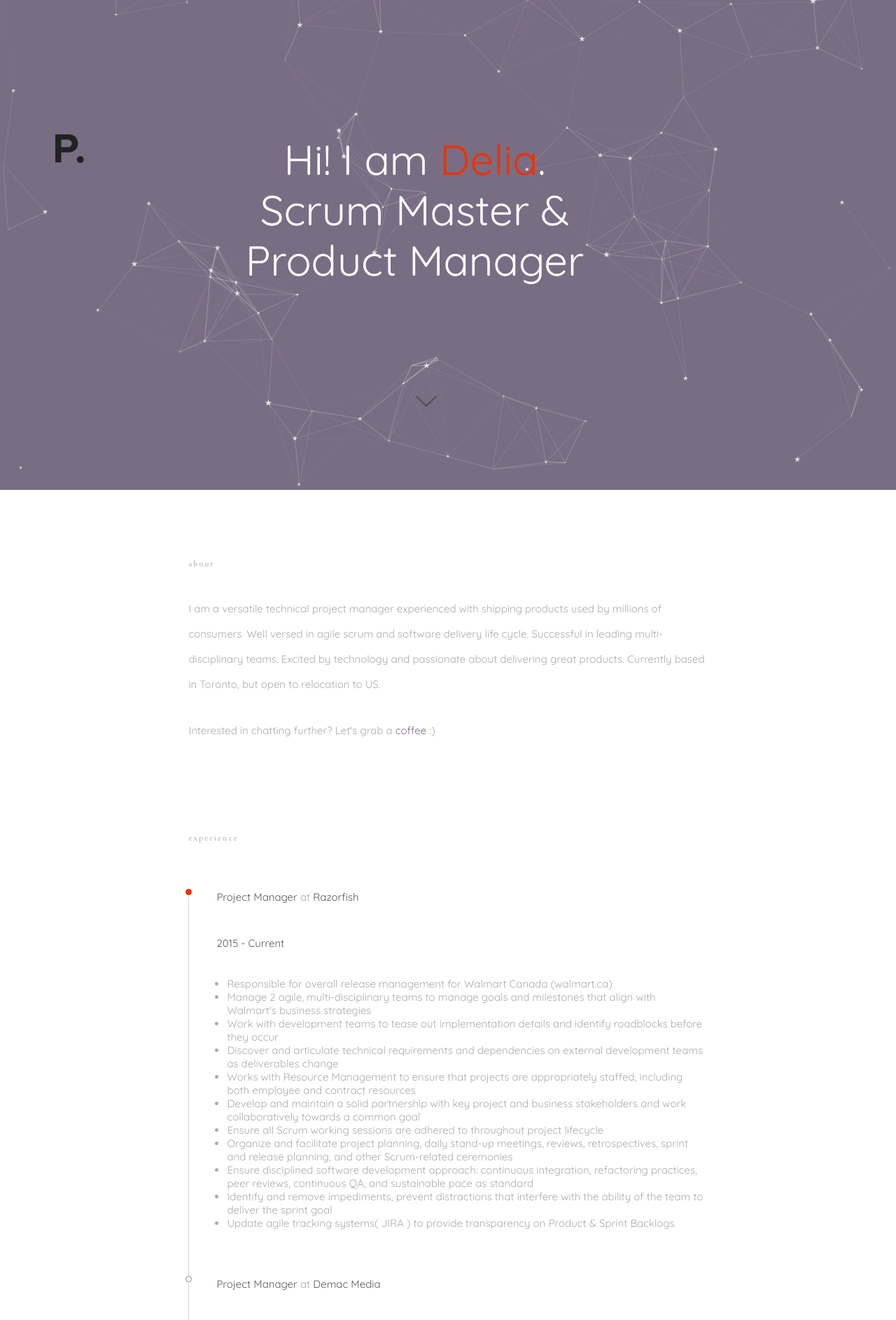
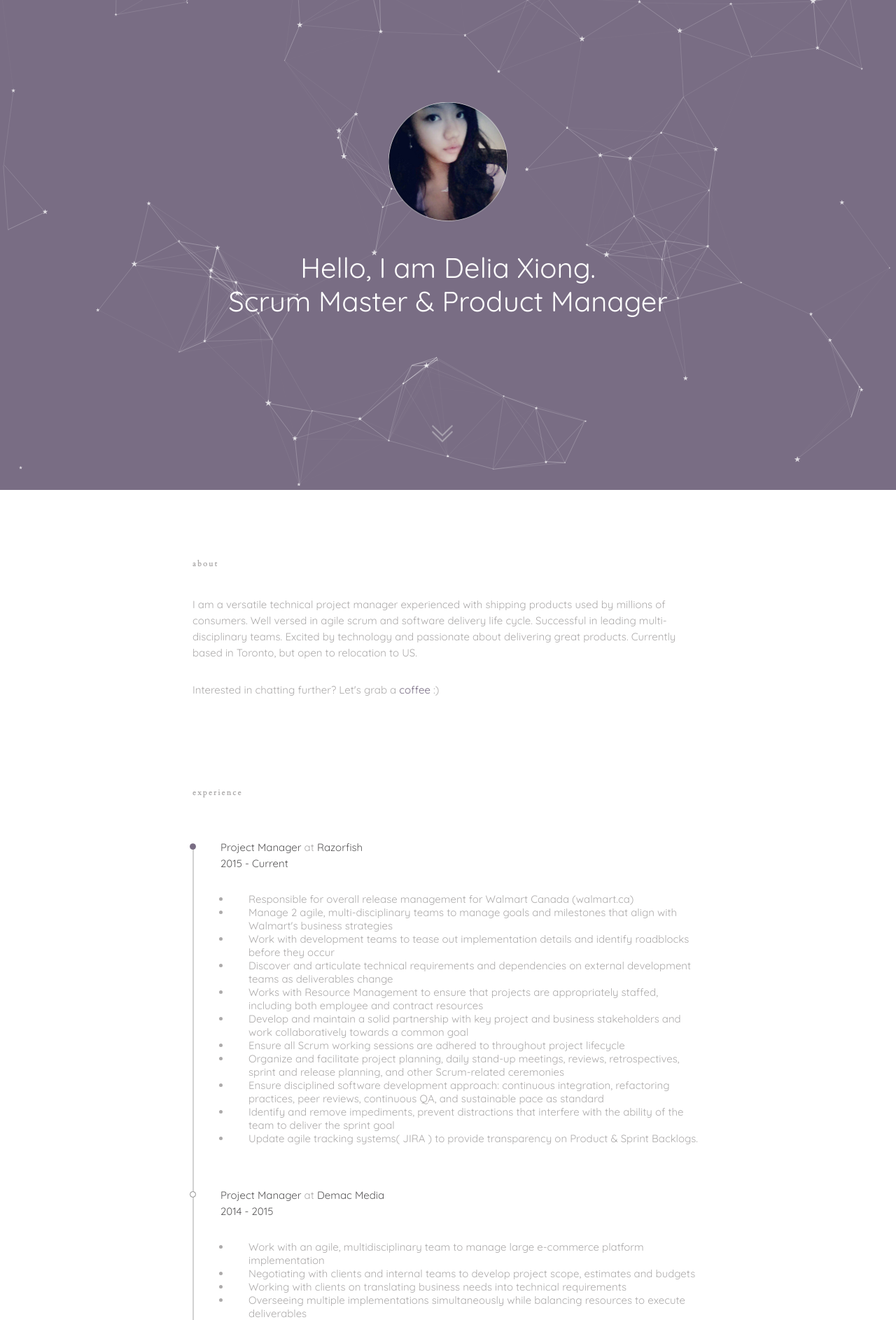
Before and after one commit to shan-du/dx-portfolio, a web app: file new.html in a window 1280 px wide. Shown: the part 100-1986 px from the top of the page at 70% size. Run offline with its HTML, style and script files only (its server is not run), Linux system fonts and the light colour scheme.

Commit message:
0.6.0: added mugshot, updated lots images (i.e. arrows, logo, etc), several style updates

```diff
--- a/css/main.css
+++ b/css/main.css
@@ -1 +1 @@
-.hero{background-color:#796D84;background-image:none}.hero h1{color:white;text-align:center}.timeline:before{left:14px}.timeline .entry .time,.timeline .entry .content{width:100%}.timeline .entry .content{padding-left:40px}@media only screen and (min-width:992px){.timeline:before{left:9px}}a{color:#796D84;font-family:Quicksand,Helvetica,Arial,sans-serif;font-size:15px}a:hover,a:focus,a:active{color:#796D84;font-family:Quicksand,Helvetica,Arial,sans-serif;font-size:15px;color:#595859;text-decoration:underline}section h1{font-family:Quicksand,Helvetica,Arial,sans-serif}section h2{color:#ADABAB;font-family:Cardo,'Times New Roman',serif;font-size:11px}section p,section ul{color:#ADABAB;font-family:Quicksand,Helvetica,Arial,sans-serif;font-size:15px}section p span,section ul span{color:#595859;font-size:15px}section ul{list-style:initial;margin-left:15px}footer{text-align:center}.hero canvas{position:absolute;top:0;z-index:0}.scroll-to{left:48%;z-index:10}
+p{line-height:23px}footer{border-top-width:2px}#side-nav a{color:#ADABAB;font-family:Cardo,'Times New Roman',serif;font-size:13px}#side-nav a:after{top:6px}#side-nav a.active:after,#side-nav a:hover:after,#side-nav a:focus:after{top:4px}#side-nav #top:after{top:6px}#side-nav #top:hover:after,#side-nav #top:focus:after{top:8px}#side-nav li{margin-bottom:17px}.hero{background-color:#796D84;background-image:none}.hero h1{color:white;font-size:40px;line-height:1.2;text-align:center}.timeline:before{width:2px}.timeline .entry .time,.timeline .entry .content{width:100%}.timeline .entry .content{padding-left:40px}a{color:#796D84;font-family:Quicksand,Helvetica,Arial,sans-serif;font-size:15px}a:hover,a:focus,a:active{color:#595859;text-decoration:underline}section h1{font-family:Quicksand,Helvetica,Arial,sans-serif}section h2{color:#ADABAB;font-family:Cardo,'Times New Roman',serif;font-size:11px}section p,section ul{color:#ADABAB;font-family:Quicksand,Helvetica,Arial,sans-serif;font-size:15px}section p span,section ul span{color:#595859;font-size:15px}section ul{list-style:initial;margin-left:15px}section ul li{padding-left:25px}footer{text-align:center}.hero h1{margin-top:35px}.hero canvas{position:absolute;top:0;z-index:0}.hero .mugshot{display:block;margin:0 auto;width:170px}.scroll-to{left:46%;z-index:10}.timeline .time p:first-child{padding-bottom:0}
--- /dev/null
+++ b/css/royal-purple.css
@@ -0,0 +1 @@
+.highlight{color:#ed3200}#side-nav a.active:after,#side-nav a:hover:after{border:2px solid #796D84}#side-nav #top:hover:after{border-left:4px solid #796D84;border-top:4px solid #796D84}.bar-fill{background:#796D84}.timeline .entry .time.on:before{border:1px solid #796D84;background:#796D84}.button{border-bottom:2px solid #796D84}#submit{border-bottom:2px solid #796D84}
--- a/less/main.less
+++ b/less/main.less
@@ -1,19 +1,61 @@
 @import "variables.less";
 
 /* ********** Overwrites style.css ********** */
+p {
+	line-height:23px;
+}
+
+footer {
+	border-top-width:2px;
+}
+
+#side-nav {
+	a {
+		.navText;
+
+		&:after {
+			top:6px;
+		}
+
+		&.active, &:hover, &:focus {
+			&:after {
+				top:4px;
+			}
+		}
+	}
+
+	#top {
+		&:after {
+			top:6px;
+		}
+
+		&:hover, &:focus {
+			&:after {
+				top:8px;
+			}
+		}
+	}
+
+	li {
+		margin-bottom:17px;
+	}
+}
+
 .hero {
 	background-color:@purple;
 	background-image:none;
 
 	h1 {
 		color:white;
+		font-size:40px;
+		line-height:1.2;
 		text-align:center;
 	}
 }
 
 .timeline {
 	&:before {
-		left:14px;
+		width:2px;
 	}
 
 	.entry {
@@ -27,12 +69,6 @@
 	}
 }
 
-/* Medium Devices, Desktops */
-@media only screen and (min-width : 992px) {
-	.timeline:before {
-		left:9px;
-	}
-}
 
 /* ********** Overwrites framework.css ********** */
 
@@ -67,6 +103,10 @@ section {
 	ul {
 		list-style:initial;
 		margin-left:15px;
+
+		li {
+			padding-left:25px;
+		}
 	}
 }
 
@@ -75,14 +115,32 @@ footer {
 }
 
 .hero {
+	h1 {
+		margin-top:35px;
+	}
+
 	canvas {
 		position:absolute;
 		top:0;
 		z-index:0;
 	}
+
+	.mugshot {
+		display:block;
+		margin:0 auto;
+		width:170px;
+	}
 }
 
 .scroll-to {
-	left:48%;
+	left:46%;
 	z-index:10;
 }
+
+.timeline {
+	.time {
+		p:first-child {
+			padding-bottom:0;
+		}
+	}
+}
--- /dev/null
+++ b/less/royal-purple.less
@@ -0,0 +1,34 @@
+@purple:#796D84;
+@ruby-red:#ed3200;
+
+/* =Color Options
+-------------------------------------------------------------- */
+.highlight {
+	color: @ruby-red;
+}
+
+#side-nav a.active:after, #side-nav a:hover:after {
+	border: 2px solid @purple;
+}
+
+#side-nav #top:hover:after {
+	border-left: 4px solid @purple;
+	border-top: 4px solid @purple;
+}
+
+.bar-fill {
+	background: @purple;
+}
+
+.timeline .entry .time.on:before {
+	border: 1px solid @purple;
+	background: @purple;
+}
+
+.button {
+	border-bottom: 2px solid @purple;
+}
+
+#submit {
+	border-bottom: 2px solid @purple;
+}
--- a/less/variables.less
+++ b/less/variables.less
@@ -42,7 +42,6 @@
 }
 
 .boldLinkText() {
-	.linkText;
 	color:@dark-gray;
 	text-decoration:underline;
 }
--- a/new.html
+++ b/new.html
@@ -28,25 +28,27 @@
 	<link href='https://fonts.googleapis.com/css?family=Quicksand' rel='stylesheet' type='text/css'>
 
 	<!-- Styles -->
-	<link rel="stylesheet" type="text/css" href="css/bootstrap.min.css"/>
+	<!-- <link rel="stylesheet" type="text/css" href="css/bootstrap.min.css"/> -->
 	<link rel="stylesheet" type="text/css" href="css/framework.css"/>
 	<link rel="stylesheet" type="text/css" href="css/style.css"/>
 
 	<!-- Colors -->
-	<link rel="stylesheet" type="text/css" href="css/colors/ruby-red.css" media="screen">
+	<link rel="stylesheet" type="text/css" href="css/royal-purple.css" media="screen">
+	<!-- <link rel="alternate stylesheet" type="text/css" href="css/colors/ruby-red.css" media="screen"> -->
 	<!-- <link rel="alternate stylesheet" type="text/css" href="css/colors/aqua-blue.css" media="screen"> -->
 	<!-- <link rel="alternate stylesheet" type="text/css" href="css/colors/mint-green.css" media="screen"> -->
 	<!-- <link rel="alternate stylesheet" type="text/css" href="css/colors/rose-pink.css" media="screen"> -->
 	<!-- <link rel="alternate stylesheet" type="text/css" href="css/colors/sunflower-yellow.css" media="screen"> -->
 
 	<link rel="stylesheet" type="text/css" href="css/main.css"/>
+
 	<!-- Javascript -->
 	<script src="js/modernizr.js"></script>
 	<script src="js/jquery.js"></script>
-	<script src="js/vendor/bootstrap.min.js"></script>
+	<!-- <script src="js/vendor/bootstrap.min.js"></script> -->
 	<script src="js/vendor/particles.min.js"></script>
+</head>
 
-</head>
 <body>
 	<!-- Begin Pageloader -->
 	<div id="pageloader">
@@ -94,15 +96,20 @@
 		<div class="container" id="intro-text">
 			<!-- Hero Content -->
 			<div class="row hero-content" data-0="opacity: 1; transform: translate3d(0px, 0px, 0px);" data-top-bottom="opacity: 0; transform: translate3d(0px, 300%, 0px);">
-				<!-- Logo -->
-				<div class="col-xs-12 col-lg-2">
-					<img class="logo has-retina" src="images/logo.png" alt="Delia Xiong">
+
+				<!-- Mugshot -->
+				<div class="col-xs-12">
+					<img class="mugshot" src="images/delia4.png" alt="Delia Xiong">
 				</div>
 
+				<!-- Logo -->
+<!-- 				<div class="col-xs-12 col-lg-1">
+					<img class="logo has-retina" src="images/logo.png" alt="Delia Xiong">
+				</div> -->
+
 				<!-- Intro -->
-				<div class="col-xs-12 col-sm-12 col-lg-7">
-
-					<h1>Hi! I am <span class="highlight">Delia</span>. <br/>Scrum Master &amp; Product Manager</h1>
+				<div class="col-xs-12 col-sm-12 col-lg-10 col-lg-offset-1">
+					<h1>Hello, I am Delia Xiong. <br/>Scrum Master &amp; Product Manager</h1>
 					<a href="#section1" class="scroll-to"></a>
 				</div>
 			</div><!-- END Hero Content -->
```
Also changed, not shown: images/arrow@2x.png, images/logo.png, images/logo@2x.png.
